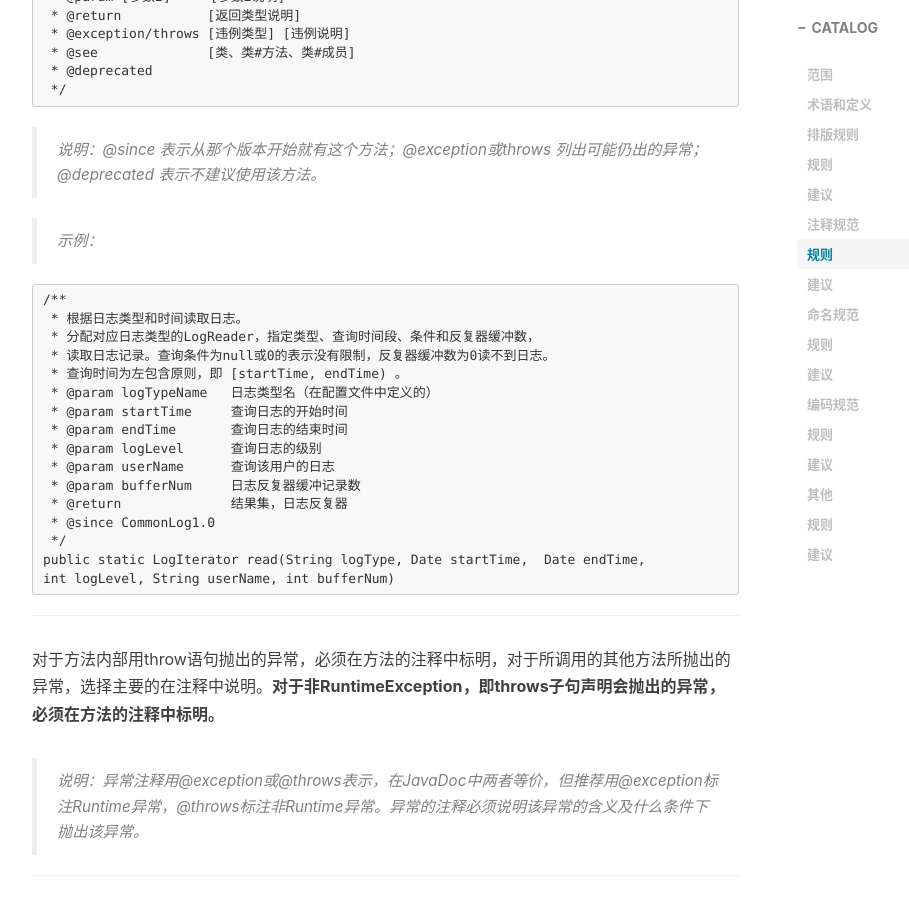
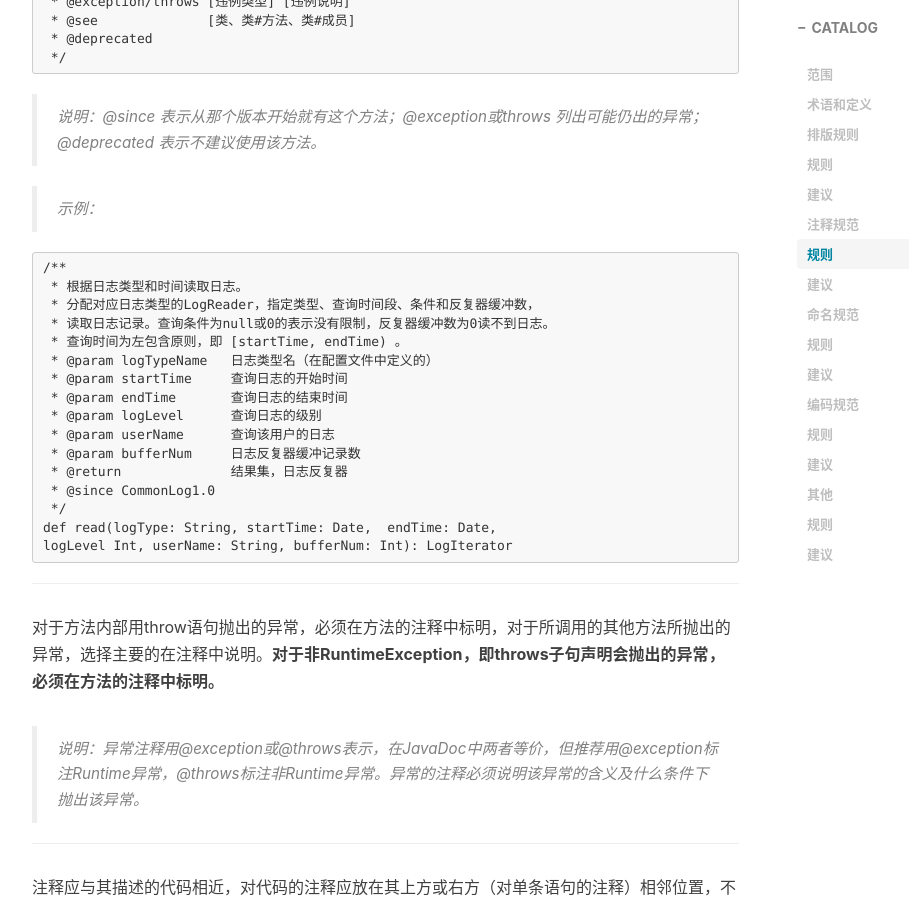
Before and after one commit to shoppingwang/shoppingwang.github.io, a Jekyll site: the page built from _posts/2016-07-21-spark-code-specification.markdown, in a window 1280 px wide and 900 px high, scrolled down 9158 px. Shown: the whole window, without its empty margins (233-1142 px from the left). Built offline with Jekyll 4.4.1, drawn with Linux system fonts in a browser that asks for light colours; nearby versions of some CDN libraries; comment, search, counter and statistics services are not loaded; some of the changed text lies outside the part shown.

Commit message:
规范修改

````diff
--- a/_posts/2016-07-21-spark-code-specification.markdown
+++ b/_posts/2016-07-21-spark-code-specification.markdown
@@ -391,8 +389,8 @@ def write(): Unit
  * @return              结果集，日志反复器
  * @since CommonLog1.0
  */
-public static LogIterator read(String logType, Date startTime,  Date endTime,
-int logLevel, String userName, int bufferNum)
+def read(logType: String, startTime: Date,  endTime: Date,
+logLevel Int, userName: String, bufferNum: Int): LogIterator
 ```
 
 ----
````
Also changed, not shown: other parts of _posts/2016-07-21-spark-code-specification.markdown (+6 -8 lines).
